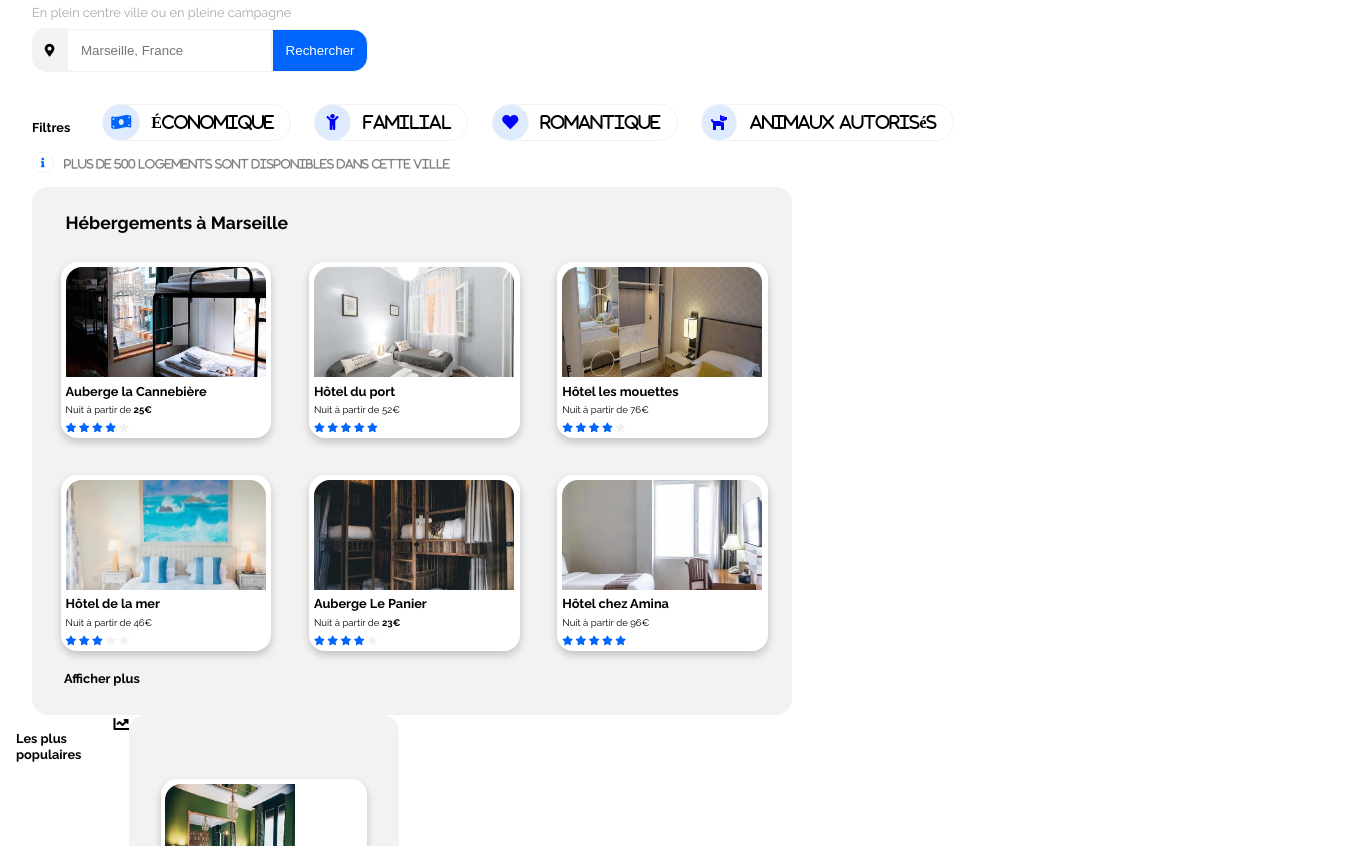
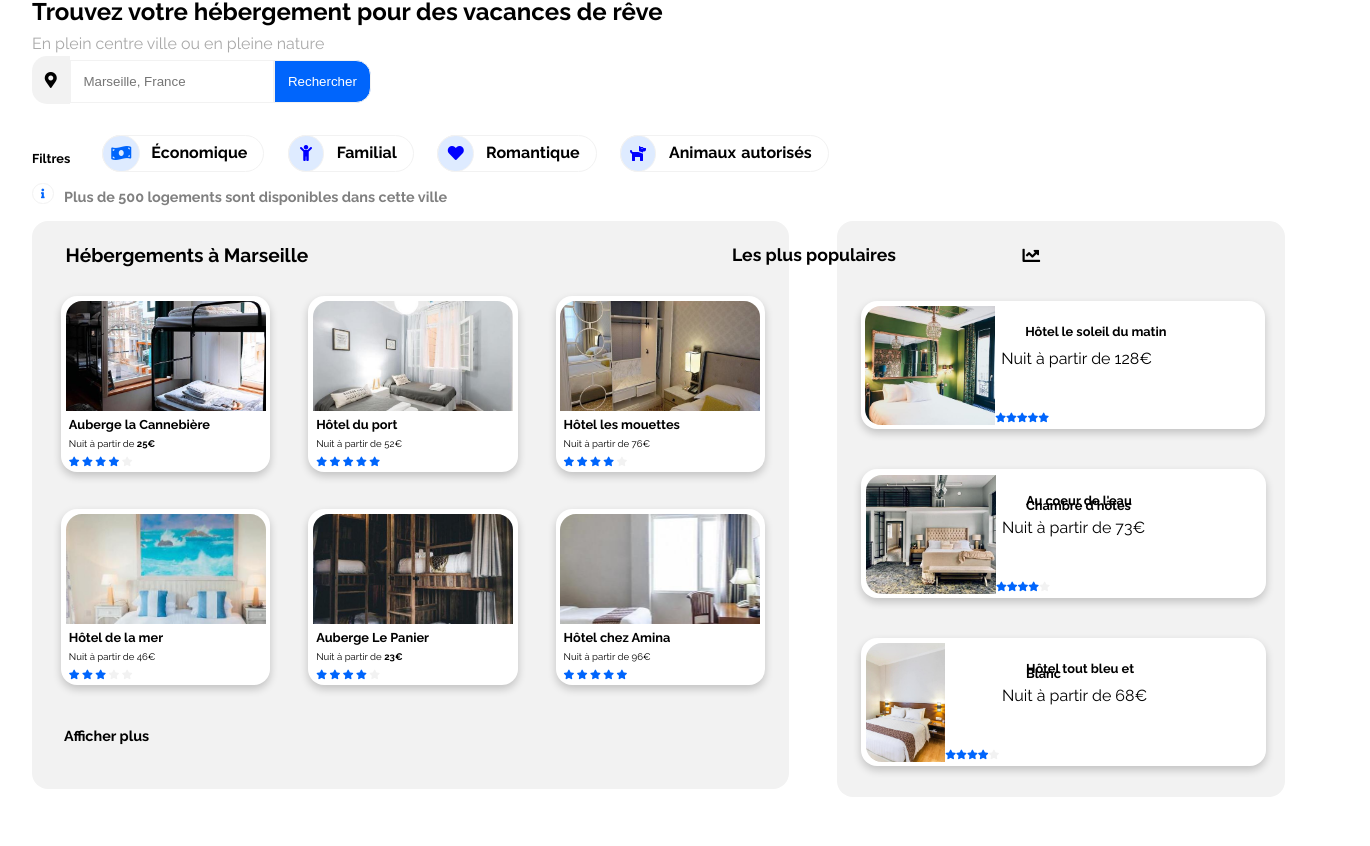
Before and after one commit to samicha13/PINSONSAMICHA_2_11102020, a plain HTML site: page index.html in a window 1280 px wide. Shown: the part 105-951 px from the top of the page, 1370 px wide, since content can reach past the window. After the commit the page ends 902 px from the top, so only its background shows below. Drawn offline with Linux system fonts and the light colour scheme.

Commit message:
modification les plus populaires

```diff
--- a/index.html
+++ b/index.html
@@ -1,19 +1,20 @@
 <!doctype html>
 <html>
+
 <head>
    <meta charset="UTF-8">
-   <link rel ="stylesheet" href="styles.css"/>
+   <link rel="stylesheet" href="styles.css" />
    <link href="https://fonts.googleapis.com/css2?family=Raleway:wght@400;500;700&display=swap" rel="stylesheet">
    <script src="https://kit.fontawesome.com/d46b307c50.js" crossorigin="anonymous"></script>
-    <link rel="stylesheet" href="https://use.fontawesome.com/releases/v5.15.1/css/all.css" integrity="sha384-vp86vTRFVJgpjF9jiIGPEEqYqlDwgyBgEF109VFjmqGmIY/Y4HV4d3Gp2irVfcrp" crossorigin="anonymous">
+   <link rel="stylesheet" href="https://use.fontawesome.com/releases/v5.15.1/css/all.css"
+      integrity="sha384-vp86vTRFVJgpjF9jiIGPEEqYqlDwgyBgEF109VFjmqGmIY/Y4HV4d3Gp2irVfcrp" crossorigin="anonymous">
    <title>Reservia</title>
 </head>
 
 <body>
-
    <header>
 
-                <img src="images/logo/Reservia.svg" alt="logo"/>
+      <img src="images/logo/Reservia.svg" alt="logo" class="logo" />
       <nav class=menu>
          <ul class=onglet>
             <li><a href="#" class=Hébergements> Hébergements</a></li>
@@ -26,39 +27,46 @@
 
    <div class="description">
       <h1>Trouvez votre hébergement pour des vacances de rêve</h1>
-      <span>En plein centre ville ou en pleine campagne</span>
+      <span>En plein centre ville ou en pleine nature</span>
 
 
       <!--barre de recherche-->
-
       <section id="main">
-     <form  action="" method="GET" class="search">
-        <span class="place-icon"><i class="fas fa-map-marker-alt"></i></span><input type="text" id="text" placeholder="Marseille, France"><button class="boutton">Rechercher</button>
+         <form action="" method="GET" class="search">
+            <span class="place-icon"><i class="fas fa-map-marker-alt"></i></span><input type="text" id="text"
+               placeholder="Marseille, France"><button class="boutton">Rechercher</button>
          </form>
    </div>
-
    <div class="Filtres">
       <h2>Filtres</h2>
-         <a href="#"><i class="fas fa-money-bill-wave"><div class="economique">Économique</div></i></a>
-         <a href="#"><i class="fas fa-child"><div class="familial">Familial</div></i></a>
-         <a href="#"><i class="fas fa-heart"><div class="romantique">Romantique</div></i></a>
-         <a href="#"><i class="fas fa-dog"><div class="animaux">Animaux autorisés</div></i></a>
+      <a href="#"><i class="fas fa-money-bill-wave">
+            <div class="economique">Économique</div>
+         </i></a>
+      <a href="#"><i class="fas fa-child">
+            <div class="familial">Familial</div>
+         </i></a>
+      <a href="#"><i class="fas fa-heart">
+            <div class="romantique">Romantique</div>
+         </i></a>
+      <a href="#"><i class="fas fa-dog">
+            <div class="animaux">Animaux autorisés</div>
+         </i></a>
    </div>
-
-  <div class="information"><i class="fas fa-info"><div class="info">Plus de 500 logements sont disponibles dans cette ville</div></i></div>
+   <div class="information"><i class="fas fa-info">
+         <div class="info">Plus de 500 logements sont disponibles dans cette ville</div>
+      </i></div>
    </section>
 
-
-
-
    <!------hebergements a marseille------>
-
    <section class="hebergements" id="first-part">
 
       <div class="hebergements-marseille">
-            <div class="title-first-part"><h2 class="title">Hébergements à Marseille</h2></div>
+         <div class="title-first-part">
+            <h2 class="title">Hébergements à Marseille</h2>
+         </div>
          <article class="gallery-hebergements">
-<div class="item1"><img class="hebergements-image" src="images/hebergements/4_small/marcus-loke-WQJvWU_HZFo-unsplash.jpg" alt="Auberge la cannebière"/>
+            <div class="item1"><img class="hebergements-image"
+                  src="images/hebergements/4_small/marcus-loke-WQJvWU_HZFo-unsplash.jpg" alt="Auberge la cannebière" />
                <h3 class="titre-hebergement">Auberge la Cannebière</h3>
                <p class="caption">Nuit à partir de <strong>25€</strong></p>
 
@@ -71,10 +79,8 @@
                </div>
             </div>
 
-
-
-
-<div class="item2"> <img class="hebergements-image"  src="images/hebergements/4_small/fred-kleber-gTbaxaVLvsg-unsplash.jpg"  alt="Hôtel du port"/>
+            <div class="item2"> <img class="hebergements-image"
+                  src="images/hebergements/4_small/fred-kleber-gTbaxaVLvsg-unsplash.jpg" alt="Hôtel du port" />
                <h3 class="titre-hebergement">Hôtel du port</h3>
                <p class="caption">Nuit à partir de 52€</p>
 
@@ -87,14 +93,10 @@
                </div>
 
             </div>
-
-
-
-
-  <div class="item3"><img class="hebergements-image" src="images/hebergements/4_small/reisetopia-B8WIgxA_PFU-unsplash.jpg" alt="Hôtel les mouettes"/>
+            <div class="item3"><img class="hebergements-image"
+                  src="images/hebergements/4_small/reisetopia-B8WIgxA_PFU-unsplash.jpg" alt="Hôtel les mouettes" />
                <h3 class="titre-hebergement">Hôtel les mouettes</h3>
                <p class="caption">Nuit à partir de 76€</p>
-
                <div class="grade-stars">
                   <i class="fas fa-star"></i>
                   <i class="fas fa-star"></i>
@@ -103,11 +105,10 @@
                   <i class="fa fa-star"></i>
                </div>
             </div>
-
-   <div class="item4"><img class="hebergements-image" src="images/hebergements/4_small/annie-spratt-Eg1qcIitAuA-unsplash.jpg" alt="Hôtel de la mer"/>
+            <div class="item4"><img class="hebergements-image"
+                  src="images/hebergements/4_small/annie-spratt-Eg1qcIitAuA-unsplash.jpg" alt="Hôtel de la mer" />
                <h3 class="titre-hebergement">Hôtel de la mer</h3>
                <p class="caption">Nuit à partir de 46€</p>
-
                <div class="grade-stars">
                   <i class="fas fa-star"></i>
                   <i class="fas fa-star"></i>
@@ -116,11 +117,10 @@
                   <i class="fa fa-star"></i>
                </div>
             </div>
-
-   <div class="item5"><img class="hebergements-image" src="images/hebergements/4_small/nicate-lee-kT-ZyaiwBe0-unsplash.jpg" alt="Auberge le panier"/>
+            <div class="item5"><img class="hebergements-image"
+                  src="images/hebergements/4_small/nicate-lee-kT-ZyaiwBe0-unsplash.jpg" alt="Auberge le panier" />
                <h3 class="titre-hebergement">Auberge Le Panier</h3>
                <p class="caption">Nuit à partir de <strong>23€</strong></p>
-
                <div class="grade-stars">
                   <i class="fas fa-star"></i>
                   <i class="fas fa-star"></i>
@@ -129,11 +129,10 @@
                   <i class="fa fa-star"></i>
                </div>
             </div>
-
- <div class="item6"><img class="hebergements-image" src="images/hebergements/4_small/febrian-zakaria-M6S1WvfW68A-unsplash.jpg" alt="Hôtel chez amina"/>
+            <div class="item6"><img class="hebergements-image"
+                  src="images/hebergements/4_small/febrian-zakaria-M6S1WvfW68A-unsplash.jpg" alt="Hôtel chez amina" />
                <h3 class="titre-hebergement">Hôtel chez Amina</h3>
                <p class="caption">Nuit à partir de 96€</p>
-
                <div class="grade-stars">
                   <i class="fas fa-star"></i>
                   <i class="fas fa-star"></i>
@@ -142,54 +141,34 @@
                   <i class="fas fa-star"></i>
                </div>
             </div>
-
             <div class="afficher">Afficher plus</div>
-
          </article>
-
-
-
          <!---------------------------les plus populaires ---------------------->
-
-
+         <aside class="cote-populaire">
             <div class="les-plus-populaires">
-      <div class="title-second part"><h2 class="title-populaire">Les plus populaires</h2></div>
+               <div class="title-second part">
+                  <h2 class="title-populaire">Les plus populaires</h2>
+               </div>
                <div class="croissance"><i class="fas fa-chart-line"></i></div>
                <article class="gallery-populaires">
-
-         <div class="item7"><img class="hebergements-images-populaires" src="images/hebergements/4_small/emile-guillemot-Bj_rcSC5XfE-unsplash.jpg" alt="hôtel le soleil du matin"/>
-                     <h3 class="titre-hebergement-populaires">Hôtel le soleil du matin</h3>
+                  <div class="item7"><img class="hebergements-images-populaires"
+                        src="images/hebergements/4_small/emile-guillemot-Bj_rcSC5XfE-unsplash.jpg"
+                        alt="hôtel le soleil du matin" /><h3 class="titre-hebergement-populaires">Hôtel le soleil du matin</h3>
                      <p class="caption-populaires">Nuit à partir de 128€</p>
-
- <div class="grade-stars">
+                     <div class="grade-stars-populaires">
                         <i class="fas fa-star"></i>
                         <i class="fas fa-star"></i>
                         <i class="fas fa-star"></i>
                         <i class="fas fa-star"></i>
                         <i class="fas fa-star"></i>
                      </div>
-
                   </div>
-
-   <div class="item8"><img class="hebergements-images-populaires" src="images/hebergements/4_small/aw-creative-VGs8z60yT2c-unsplash.jpg" alt="Au coeur de l'eau chambre d'hôtes"/>
+                  <div class="item8"><img class="hebergements-images-populaires"
+                        src="images/hebergements/4_small/aw-creative-VGs8z60yT2c-unsplash.jpg"
+                        alt="Au coeur de l'eau chambre d'hôtes" />
                      <h3 class="titre-hebergement-populaires">Au coeur de l'eau<br>Chambre d'hôtes</br></h3>
                      <p class="caption-populaires">Nuit à partir de 73€</p>
-
-              <div class="grade-stars">
-               <i class="fas fa-star"></i>
-               <i class="fas fa-star"></i>
-               <i class="fas fa-star"></i>
-               <i class="fas fa-star"></i>
-               <i class="fa fa-star"></i>
-          </div>
-
-   </div>
-
-   <div class="item9"><img class="hebergements-images-populaires" src="images/hebergements/4_small/febrian-zakaria-sjvU0THccQA-unsplash.jpg" alt="Hôtel tout bleu et blanc"/>
-      <h3 class="titre-hebergement-populaires">Hôtel tout bleu et<br>Blanc</br></h3>
-      <p class="caption-populaire">Nuit à partir de 68€</p>
-
-      <div class="grade-stars">
+                     <div class="grade-stars-populaires">
                         <i class="fas fa-star"></i>
                         <i class="fas fa-star"></i>
                         <i class="fas fa-star"></i>
@@ -197,13 +176,22 @@
                         <i class="fa fa-star"></i>
                      </div>
                   </div>
-
-
-
-
-
+                  <div class="item9"><img class="hebergements-images-populaires"
+                        src="images/hebergements/4_small/febrian-zakaria-sjvU0THccQA-unsplash.jpg"
+                        alt="Hôtel tout bleu et blanc" />
+                     <h3 class="titre-hebergement-populaires">Hôtel tout bleu et<br>Blanc</br></h3>
+                     <p class="caption-populaires">Nuit à partir de 68€</p>
+                     <div class="grade-stars-populaires">
+                        <i class="fas fa-star"></i>
+                        <i class="fas fa-star"></i>
+                        <i class="fas fa-star"></i>
+                        <i class="fas fa-star"></i>
+                        <i class="fa fa-star"></i>
+                     </div>
+                  </div>
                </article>
-
+            </div>
+         </aside>
 
 
 
@@ -217,4 +205,5 @@
 
 
 </body>
+
 </html>
--- a/styles.css
+++ b/styles.css
@@ -9,6 +9,11 @@ body{ font-family: 'Raleway', sans-serif;
 
 /*----------header navigation-----------------*/
 
+
+.logo
+{
+padding-top: 2rem;
+}
 header
 {
     display: flex;
@@ -66,17 +71,19 @@ li
 h1
 
 {
-font-size: 1rem;
+font-size: 1.5rem;
 line-height: 1rem;
-margin: 0rem 6rem 0rem 0rem;
+margin: 0rem 6rem 0.5rem 0rem;
 }
 
 span
 
 {
   color: darkgrey;
-  font-size: 0.8rem;
+  font-size: 1rem;
   line-height: 2rem;
+
+
 }
 
 .boutton
@@ -114,6 +121,7 @@ h2
 .filtre-name
 {
 margin-left: 2rem;
+font-family: 'Raleway';
 }
   div.economique
   {
@@ -122,6 +130,8 @@ margin-left: 2rem;
     padding: 0.6rem 1rem 0.6rem 3rem;
     border-radius: 25px 25px 25px 25px;
     position: relative;
+    font-family: 'Raleway';
+
 
   }
 
@@ -144,6 +154,7 @@ margin-left: 2rem;
     padding: 0.6rem 1rem 0.6rem 3rem;
     border-radius: 25px 25px 25px 25px;
     position: relative;
+    font-family: 'Raleway';
 
   }
 
@@ -166,6 +177,7 @@ margin-left: 2rem;
     text-justify: auto;
     border-radius: 25px 25px 25px 25px;
     position: relative;
+    font-family: 'Raleway';
 
   }
 
@@ -192,6 +204,7 @@ margin-left: 2rem;
     position: relative;
    white-space: normal;
  word-spacing: 0.1rem;
+ font-family: 'Raleway';
 
 
   }
@@ -224,16 +237,19 @@ margin-left: 2rem;
 
   }
 
-
+div.info
+{
+  font-family: 'Raleway';
+}
   div.information
   {
   padding-top: 1rem;
   padding-left: 4rem;
   padding-bottom: 1rem;
-   font-size: 0.7rem;
+   font-size: 0.9rem;
     color:grey;
     position: relative;
-
+   font-family: 'Raleway';
 
   }
 
@@ -250,7 +266,7 @@ margin: 2rem;
    word-spacing: 1.2rem;
    letter-spacing: normal;
    padding-left: 1rem;
-
+   font-size: 1rem;
     }
 
   h2
@@ -263,7 +279,10 @@ padding: 1rem 2rem 1rem 1rem;
 
   /*----------------------------------------Hebergements-------------------------*/
 
-
+  .hebergements
+  {
+    display: flex;
+  }
   .hebergements-image
    {
     background-size: cover;
@@ -271,7 +290,9 @@ padding: 1rem 2rem 1rem 1rem;
     height:110px;
     border-radius: 1rem 1rem 0 0;
     margin-top: 0.3rem;
+    margin-right: 0.3rem;
     display: flex;
+    object-fit: cover;
     }
 
 
@@ -280,7 +301,7 @@ padding: 1rem 2rem 1rem 1rem;
       display: grid;
       grid-template-columns: repeat(3, 1fr) ;
       grid-column-gap: 25px;
-      grid-row-gap: 25px;
+      grid-row-gap: 5px;
       width:100%;
 
 
@@ -313,6 +334,7 @@ padding: 1rem 2rem 1rem 1rem;
     {
       width: 10%;
      height: 50%;
+     display: flex;
 
     }
 
@@ -328,7 +350,7 @@ padding: 1rem 2rem 1rem 1rem;
 
 
       width: 45rem;
-      height: 30rem;
+      height: 32.5rem;
 
     }
 
@@ -337,18 +359,20 @@ padding: 1rem 2rem 1rem 1rem;
     h2.title
     {
       position: absolute;
-      top: 19rem;
+      top: 21rem;
       left: 3.1rem;
-      font-size: 1.1rem;
+      font-size: 1.2rem;
+
+
 
     }
 
     div.afficher
     {
       position: absolute;
-     top: 48.5rem;
+     top: 52rem;
      left: 4rem;
-     font-size: 0.8rem;
+     font-size: 0.9rem;
      font-weight: bold;
     }
 
@@ -357,6 +381,7 @@ padding: 1rem 2rem 1rem 1rem;
       color:#0065FC;
       font-size: 0.6rem;
       line-height: 0.4rem;
+      padding-left: 0.2rem;
     }
 
     i.fa.fa-star
@@ -368,12 +393,14 @@ padding: 1rem 2rem 1rem 1rem;
   {
     font-size: 0.8rem;
     line-height: 0.3rem;
+    padding-left: 0.2rem;
 
   }
   p.caption
   {
     font-size: 0.6rem;
     line-height: 0.4rem;
+    padding-left: 0.2rem;
   }
 
     /*-----fond blanc image-----*/
@@ -382,7 +409,10 @@ padding: 1rem 2rem 1rem 1rem;
     {
       padding-left: 0.3rem;
       margin-left: 0.8rem;
-      margin-top: 2.5rem;
+      margin-top: 1.2rem;
+
+
+
       border-radius: 1rem 1rem 1rem 1rem;
       background-color: white;
       height: 11rem;
@@ -396,7 +426,8 @@ padding: 1rem 2rem 1rem 1rem;
     {
       padding-left: 0.3rem;
       margin-left: 0.8rem;
-      margin-top: 2.5rem;
+
+
       border-radius: 1rem 1rem 1rem 1rem;
       background-color: white;
       height: 11rem;
@@ -409,7 +440,8 @@ padding: 1rem 2rem 1rem 1rem;
   {
   padding-left: 0.3rem;
   margin-left: 0.8rem;
-  margin-top: 2.5rem;
+
+
   border-radius: 1rem 1rem 1rem 1rem;
   background-color: white;
   height: 11rem;
@@ -422,10 +454,12 @@ padding: 1rem 2rem 1rem 1rem;
 {
 padding-left: 0.3rem;
 margin-left: 0.8rem;
+margin-bottom: 5rem;
+
 border-radius: 1rem 1rem 1rem 1rem;
 background-color: white;
 height: 11rem;
-margin-bottom: 2.5rem;
+
 
 box-shadow: 0 4px 8px 0
 rgba(0,0,0,0.2);
@@ -438,7 +472,7 @@ rgba(0,0,0,0.2);
   border-radius: 1rem 1rem 1rem 1rem;
 background-color: white;
 height: 11rem;
-margin-bottom: 2.5rem;
+margin-bottom: 5rem;
 
 box-shadow: 0 4px 8px 0
 rgba(0,0,0,0.2);
@@ -451,7 +485,7 @@ rgba(0,0,0,0.2);
   border-radius: 1rem 1rem 1rem 1rem;
 background-color: white;
 height: 11rem;
-margin-bottom: 2.5rem;
+margin-bottom: 5rem;
 
 box-shadow: 0 4px 8px 0
 rgba(0,0,0,0.2);
@@ -465,31 +499,51 @@ rgba(0,0,0,0.2);
 {
   background-color: #f2f2f2;
   border-radius: 1rem 1rem 1rem 1rem;
-  padding: 4rem 2rem 1.5rem 1.5rem;
+  padding: 4rem 2rem 2rem 1rem;
+  margin-left: 3rem;
 
 
-
-  width: 35rem;
-  height: 40rem;
+  width: 25rem;
+  height: 30rem;
 
 }
 /*fin fond gris*/
+
+.cote-populaire
+{
+  display: flex;
+}
 
 .hebergements-images-populaires
 {
   background-size: cover;
     width: 130px;
-    height:130px;
+    height:119px;
     border-radius: 1rem 0rem 0 1rem;
     margin-top: 0.3rem;
     display: flex;
+    object-fit: cover;
 }
 
+.title-populaire
+{
+  top: 21rem;
+  right: 22rem;
+  position: absolute;
+  font-size: 1.1rem;
 
+}
+
+i.fas.fa-chart-line::before
+{
+  position: absolute;
+  top: 22rem;
+  right: 15rem;
+  font-size: 1.1rem;
+}
 div.les-plus-populaires
 {
 display: flex;
-bottom: 30rem;
 
 }
 
@@ -497,14 +551,17 @@ bottom: 30rem;
 
 .item7
 {
+ display: flex;
   padding-left: 0.25rem;
-  padding-top: 0.05rem;
-  padding-bottom: 0.25rem;
+  margin-top: 1rem;
+  padding-bottom: 1rem;
   margin-left: 0.5rem;
+
 
   border-radius: 1rem 1rem 1rem 1rem;
 background-color: white;
-height: 8.5rem;
+height: 7rem;
+width: 25rem;
 margin-bottom: 2.5rem;
 
 box-shadow: 0 4px 8px 0
@@ -513,11 +570,16 @@ rgba(0,0,0,0.2);
 
 .item8
 {
+  display: flex;
   padding-left: 0.3rem;
   margin-left: 0.5rem;
+padding-bottom: 1rem;
+padding-top: 0.09rem;
+
   border-radius: 1rem 1rem 1rem 1rem;
 background-color: white;
-height: 10rem;
+height: 7rem;
+width: 25rem;
 margin-bottom: 2.5rem;
 
 box-shadow: 0 4px 8px 0
@@ -526,24 +588,50 @@ rgba(0,0,0,0.2);
 
 .item9
 {
+  display: flex;
   padding-left: 0.3rem;
   margin-left: 0.5rem;
+padding-bottom: 1rem;
+
   border-radius: 1rem 1rem 1rem 1rem;
 background-color: white;
-height: 10rem;
+height: 7rem;
+width: 25rem;
 margin-bottom: 2.5rem;
 
 box-shadow: 0 4px 8px 0
 rgba(0,0,0,0.2);
 }
 
+/*fin fond blanc image*/
 
 h3.titre-hebergement-populaires
 {
-
+ display: flex;
   font-size: 0.8rem;
   line-height: 0.3rem;
-padding-left: 9rem;
-position: relative;
-top: 0rem;
+  padding-left: 10rem;
+  padding-top: 1rem;
+
+
+position: absolute;
+
 }
+
+p.caption-populaires
+{
+  display: flex;
+position: absolute;
+padding-top: 2rem;
+padding-left: 8.5rem;
+}
+
+.grade-stars-populaires
+{
+  color:#0065FC;
+  display: flex;
+  font-size: 0.6rem;
+  line-height: 0.4rem;
+  padding-right:20rem;
+  padding-top: 7rem;
+}
```
Lines whose indentation alone changed are shown as unchanged.
